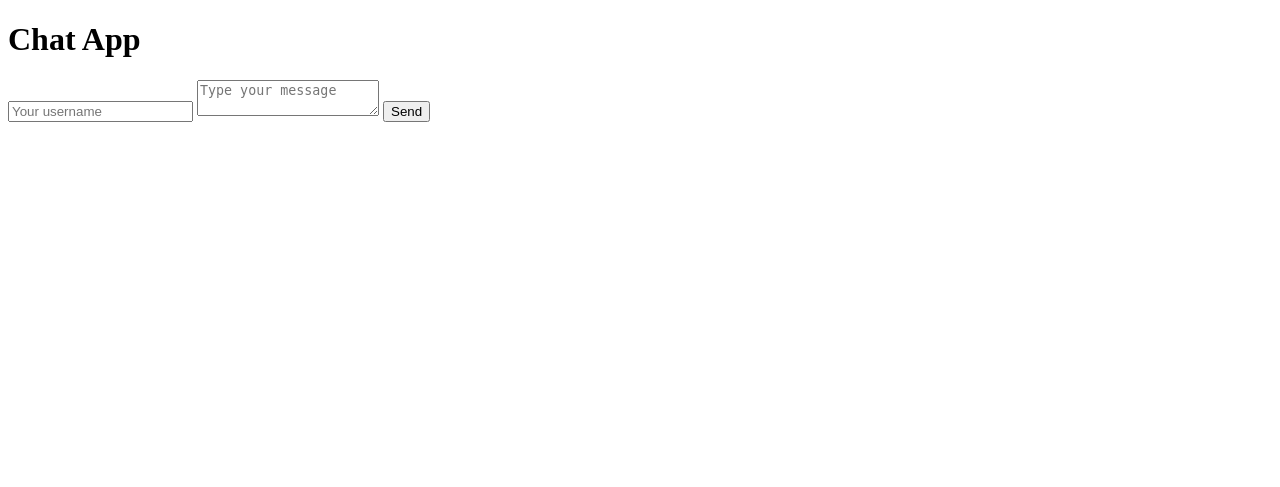
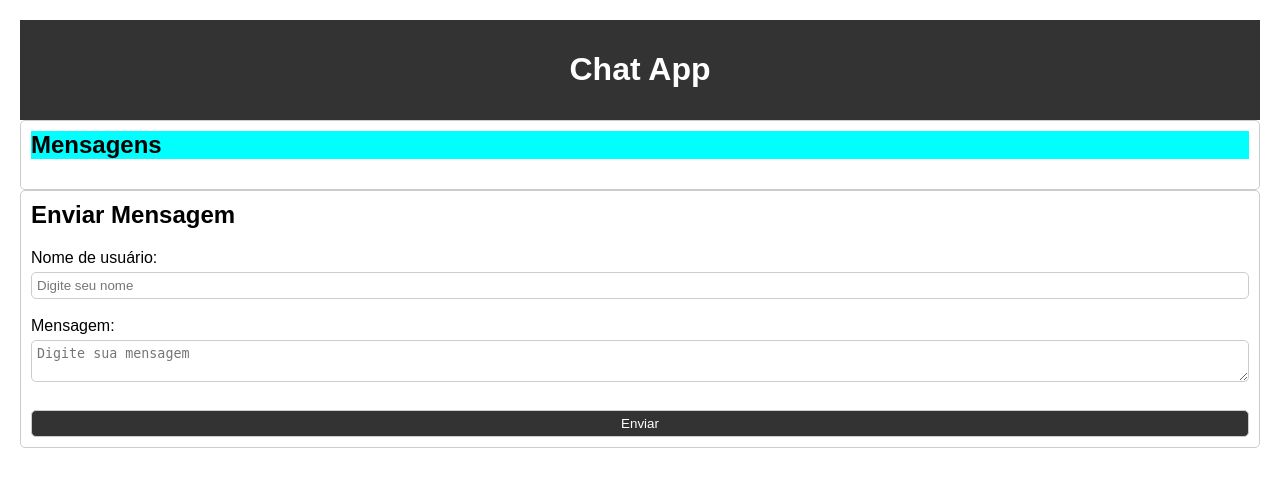
Before and after one commit to ryanrare/bate_papo, a Flask app: page / in a window 1280 px wide. Shown: the top 487 px of the page. Run offline with Flask 3, Linux system fonts and the light colour scheme; some libraries are stand-ins or nearby versions.

Commit message:
estilizando um pouco o html

```diff
--- /dev/null
+++ b/src/static/style.css
@@ -0,0 +1,68 @@
+body {
+    font-family: Arial, sans-serif;
+    margin: 0;
+    padding: 20px;
+}
+
+header {
+    background-color: #333;
+    color: #fff;
+    padding: 10px;
+    text-align: center;
+}
+
+main {
+    display: flex;
+    flex-direction: column;
+}
+
+section {
+    padding: 10px;
+    border: 1px solid #ccc;
+    border-radius: 5px;
+}
+
+#mensagens h2 {
+    margin-top: 0;
+    background: aqua;
+}
+
+#lista-mensagens {
+    list-style: none;
+    padding: 0;
+    margin: 0;
+}
+
+#lista-mensagens li {
+    padding: 5px;
+    border-bottom: 1px solid #ddd;
+}
+
+#formulario h2 {
+    margin-top: 0;
+}
+
+#formulario form {
+    display: flex;
+    flex-direction: column;
+}
+
+#formulario label {
+    margin-bottom: 5px;
+}
+
+#formulario input, #formulario textarea {
+    padding: 5px;
+    border: 1px solid #ccc;
+    border-radius: 5px;
+}
+
+#formulario button {
+    margin-top: 10px;
+    padding: 5px 10px;
+    background-color: #333;
+    color: #fff;
+    border: 1px solid #ccc;
+    border-radius: 5px;
+    cursor: pointer;
+}
--- a/src/templates/index.html
+++ b/src/templates/index.html
@@ -1,30 +1,45 @@
 <!DOCTYPE html>
-<html lang="en">
+<html lang="pt-br">
 <head>
     <meta charset="UTF-8">
     <meta http-equiv="X-UA-Compatible" content="IE=edge">
     <meta name="viewport" content="width=device-width, initial-scale=1.0">
-    <title>Flask Chat App</title>
+    <title>Chat App</title>
+    <link rel="stylesheet" href="../static/style.css">
 </head>
 <body>
+    <header>
         <h1>Chat App</h1>
-
-    <div id="chat">
-        <div id="messages"></div>
-        <input type="text" id="username" placeholder="Your username">
-        <textarea id="message" placeholder="Type your message"></textarea>
-        <button onclick="sendMessage()">Send</button>
-    </div>
-
+    </header>
+    <main>
+        <section id="mensagens">
+            <h2>Mensagens</h2>
+            <ul id="lista-mensagens"></ul>
+        </section>
+        <section id="formulario">
+            <h2>Enviar Mensagem</h2>
+            <form onsubmit="sendMessage(event)">
+                <label for="username">Nome de usuário:</label>
+                <input type="text" id="username" placeholder="Digite seu nome">
+                <br>
+                <label for="message">Mensagem:</label>
+                <textarea id="message" placeholder="Digite sua mensagem"></textarea>
+                <br>
+                <button type="submit">Enviar</button>
+            </form>
+        </section>
+    </main>
     <script src="https://cdnjs.cloudflare.com/ajax/libs/socket.io/4.0.0/socket.io.js"></script>
     <script>
-        var socket = io.connect('http://' + document.domain + ':' + location.port);
+        const socket = io.connect('http://' + document.domain + ':' + location.port);
 
-        function sendMessage() {
-            var username = document.getElementById('username').value;
-            var message = document.getElementById('message').value;
+    function sendMessage(event) {
+        event.preventDefault();
 
-            socket.emit('send_message', { username: username, message: message });
+        const username = document.getElementById('username').value;
+        const message = document.getElementById('message').value;
+
+        socket.emit('send_message', { username, message });
 
         document.getElementById('message').value = '';
     }
@@ -34,20 +49,25 @@
     }
 
     socket.on('messages_received', function(data) {
-            var messagesDiv = document.getElementById('messages');
-            messagesDiv.innerHTML = '';
+        const listaMensagens = document.getElementById('lista-mensagens');
+        listaMensagens.innerHTML = '';
 
         data.messages.forEach(message => {
-                messagesDiv.innerHTML += `<p>${message[1]}: ${message[2]}</p>`;
+            const mensagemElement = document.createElement('li');
+            mensagemElement.innerHTML = `<strong>${message[1]}:</strong> ${message[2]}`;
+            listaMensagens.appendChild(mensagemElement);
         });
     });
 
     socket.on('message_sent', function(data) {
-            var messagesDiv = document.getElementById('messages');
-            messagesDiv.innerHTML += `<p>${data.username}: ${data.message}</p>`;
+        const listaMensagens = document.getElementById('lista-mensagens');
+        const mensagemElement = document.createElement('li');
+        mensagemElement.innerHTML = `<strong>${data.username}:</strong> ${data.message}`;
+        listaMensagens.appendChild(mensagemElement);
     });
 
     setInterval(getMessages, 1000);
+
     </script>
 </body>
 </html>
```
Lines whose indentation alone changed are shown as unchanged.
